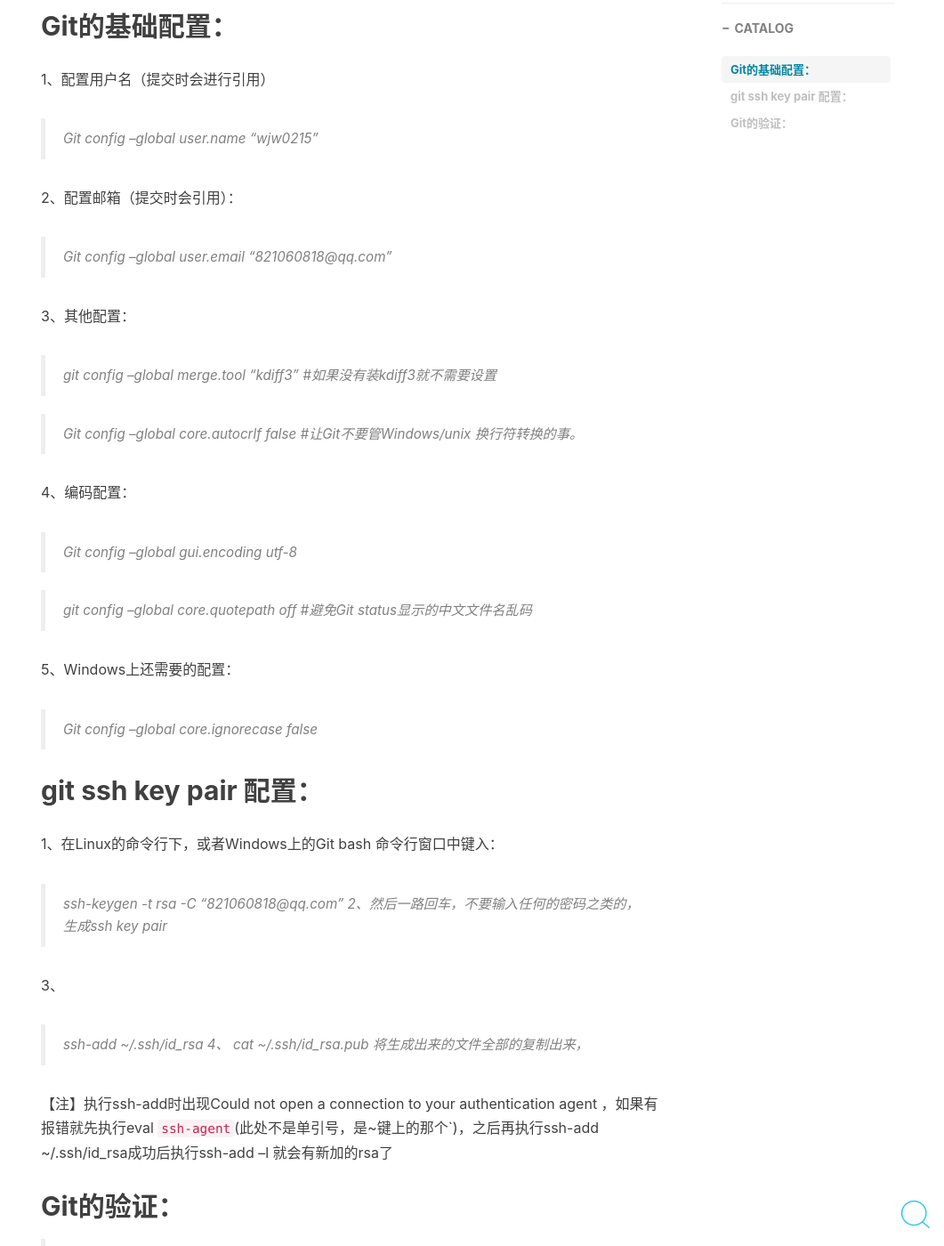
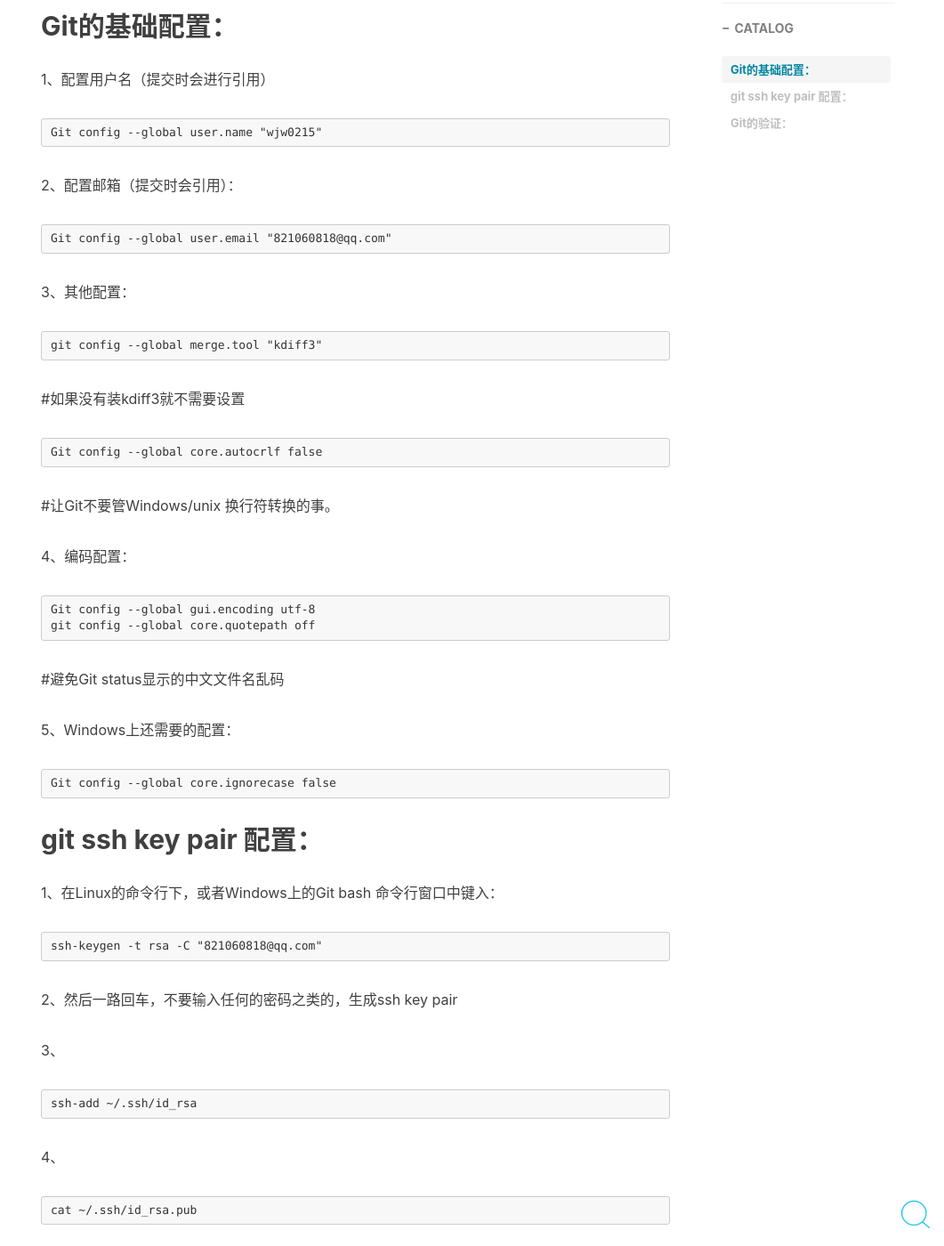
Before and after one commit to wjw0315/wjw0315.github.io, a Jekyll site: the page built from _posts/2017/9/2017-9-10-git_config-windows-linux.md, in a window 1280 px wide and 1400 px high, scrolled down 560 px. Shown: the whole window at 89% size, without its empty margins (219-1280 px from the left). Built offline with Jekyll 4.4.1, drawn with Linux system fonts in a browser that asks for light colours; nearby versions of some CDN libraries; comment, search, counter and statistics services are not loaded; some of the changed text lies outside the part shown.

Commit message:
Update 2017-9-10-git_config-windows-linux.md

````diff
--- a/_posts/2017/9/2017-9-10-git_config-windows-linux.md
+++ b/_posts/2017/9/2017-9-10-git_config-windows-linux.md
@@ -9,51 +9,94 @@ catalog: true
 tags:
     - Git
 ---
+
 ## Git的基础配置：
 
 1、配置用户名（提交时会进行引用）
->Git config --global user.name "wjw0215"
+```
+Git config --global user.name "wjw0215"
+```
 
 2、配置邮箱（提交时会引用）：
->Git config --global user.email "821060818@qq.com"
+
+```
+Git config --global user.email "821060818@qq.com"
+```
 
 3、其他配置：
->git config --global merge.tool "kdiff3"
+
+```
+git config --global merge.tool "kdiff3"
+```
+
 #如果没有装kdiff3就不需要设置
 
->Git config --global core.autocrlf false
+```
+Git config --global core.autocrlf false
+```
+
 #让Git不要管Windows/unix 换行符转换的事。
 
 
 4、编码配置：
->Git config --global gui.encoding utf-8
 
->git config --global core.quotepath off
+```
+Git config --global gui.encoding utf-8
+git config --global core.quotepath off
+```
+
 #避免Git status显示的中文文件名乱码
 
 5、Windows上还需要的配置：
->Git config --global core.ignorecase false
 
+```
+Git config --global core.ignorecase false
+```
 
 ## git ssh key pair 配置：
 
 1、在Linux的命令行下，或者Windows上的Git bash 命令行窗口中键入：
->ssh-keygen -t rsa -C "821060818@qq.com"
+```
+ssh-keygen -t rsa -C "821060818@qq.com"
+```
+
 2、然后一路回车，不要输入任何的密码之类的，生成ssh key pair
 
 3、
->ssh-add ~/.ssh/id_rsa
+```
+ssh-add ~/.ssh/id_rsa
+```
+
 4、
->cat ~/.ssh/id_rsa.pub
+
+```
+cat ~/.ssh/id_rsa.pub
+```
+
 将生成出来的文件全部的复制出来，
 
-【注】执行ssh-add时出现Could not open a connection to your authentication agent ，如果有报错就先执行eval `ssh-agent`(此处不是单引号，是~键上的那个`)，之后再执行ssh-add ~/.ssh/id_rsa成功后执行ssh-add –l 就会有新加的rsa了
+【注】执行ssh-add时出现Could not open a connection to your authentication agent ，如果有报错就先执行
+```
+eval `ssh-agent`
+```
+(此处不是单引号，是~键上的那个`)，之后再执行
+```
+ssh-add ~/.ssh/id_rsa
+```
+成功后执行
+```
+ssh-add –l
+```
+就会有新加的rsa了
 
 
 
 ## Git的验证：
 
->Git --version 出现版本信息就是安装成功。
+```
+Git --version
+```
+出现版本信息就是安装成功。
 
 Git的常用命令：
 
````
